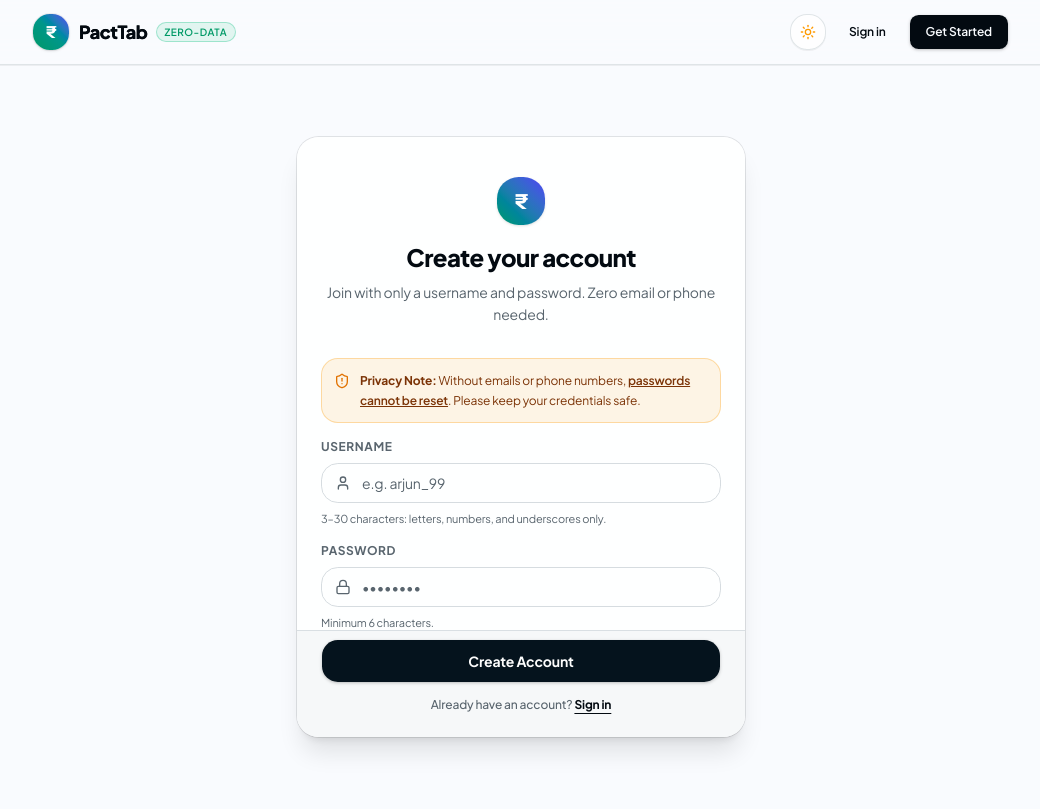
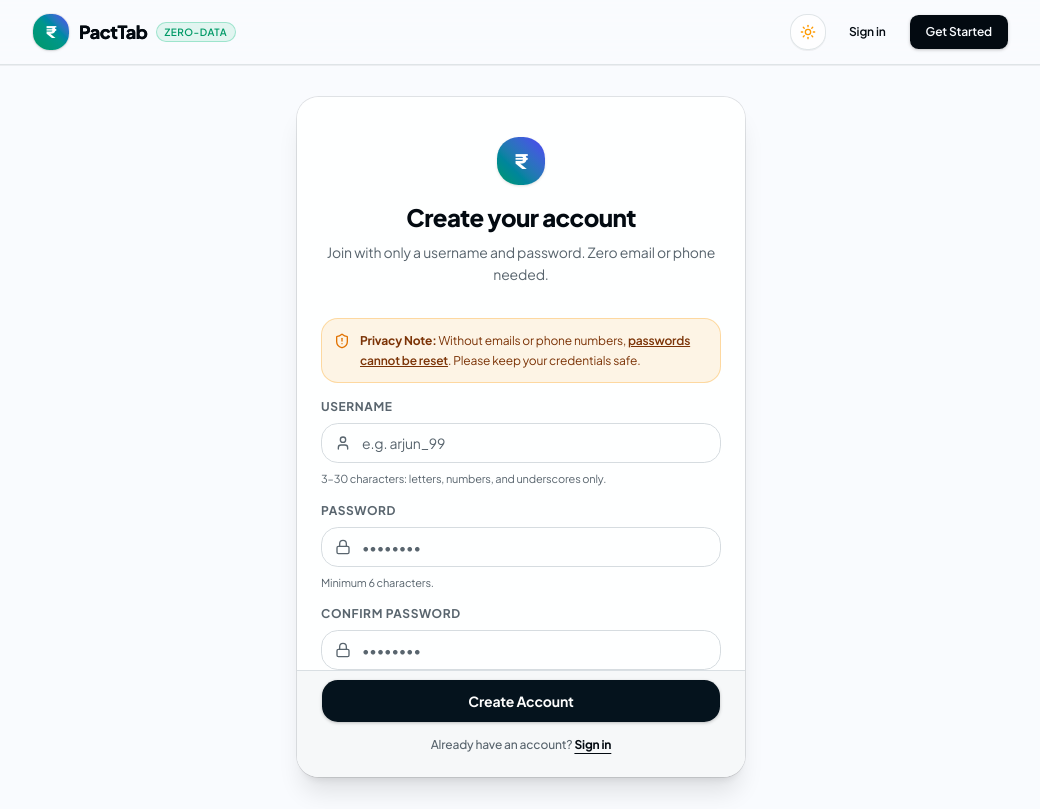
Before and after one commit to aayushsiwa/pacttab, a Next.js app: page /signup in a window 1280 px wide. Shown: the whole page, without its empty margins (119-1159 px from the left). Built offline with nearby package versions, Linux system fonts and the light colour scheme; no server answers.

Commit message:
feat: add confirm password field with real-time match indicator and validation to signup

```diff
--- a/src/actions/auth.ts
+++ b/src/actions/auth.ts
@@ -27,9 +27,26 @@ export type AuthActionState = {
 export async function signUpAction(prevState: AuthActionState | null, formData: FormData): Promise<AuthActionState> {
   const rawUsername = formData.get("username");
   const rawPassword = formData.get("password");
+  const rawConfirmPassword = formData.get("confirmPassword");
   const rawReturnTo = formData.get("returnTo");
 
   const usernameStr = typeof rawUsername === "string" ? rawUsername : "";
+
+  // Validate confirmPassword if supplied in the form
+  if (rawConfirmPassword !== null) {
+    if (typeof rawConfirmPassword !== "string" || !rawConfirmPassword) {
+      return {
+        error: "Please confirm your password.",
+        username: usernameStr,
+      };
+    }
+    if (rawPassword !== rawConfirmPassword) {
+      return {
+        error: "Passwords do not match. Please ensure both passwords match.",
+        username: usernameStr,
+      };
+    }
+  }
 
   const validation = AuthSchema.safeParse({
     username: rawUsername,
--- a/src/app/(auth)/signup/signup-form.tsx
+++ b/src/app/(auth)/signup/signup-form.tsx
@@ -7,7 +7,7 @@ import { Button } from "@/components/ui/button";
 import { Card, CardContent, CardDescription, CardFooter, CardHeader, CardTitle } from "@/components/ui/card";
 import { Input } from "@/components/ui/input";
 import { Label } from "@/components/ui/label";
-import { AlertCircle, ShieldAlert, Lock, User, Link2 } from "lucide-react";
+import { AlertCircle, ShieldAlert, Lock, User, Link2, Check } from "lucide-react";
 
 interface SignUpFormProps {
   returnTo?: string;
@@ -21,6 +21,19 @@ export function SignUpForm({ returnTo }: SignUpFormProps) {
 
   const [username, setUsername] = useState("");
   const [password, setPassword] = useState("");
+  const [confirmPassword, setConfirmPassword] = useState("");
+  const [clientError, setClientError] = useState<string | null>(null);
+
+  const errorMessage = clientError || state?.error;
+
+  const handleSubmit = (e: React.FormEvent<HTMLFormElement>) => {
+    if (password !== confirmPassword) {
+      e.preventDefault();
+      setClientError("Passwords do not match. Please ensure both passwords match.");
+      return;
+    }
+    setClientError(null);
+  };
 
   return (
     <Card className="w-full max-w-md border-border/80 bg-card/90 shadow-xl backdrop-blur-sm rounded-2xl overflow-hidden">
@@ -34,7 +47,7 @@ export function SignUpForm({ returnTo }: SignUpFormProps) {
         </CardDescription>
       </CardHeader>
 
-      <form action={formAction}>
+      <form action={formAction} onSubmit={handleSubmit}>
         {/* Preserve returnTo target URL */}
         {returnTo && <input type="hidden" name="returnTo" value={returnTo} />}
 
@@ -54,10 +67,10 @@ export function SignUpForm({ returnTo }: SignUpFormProps) {
             </div>
           </div>
 
-          {state?.error && (
+          {errorMessage && (
             <div className="flex items-center gap-2.5 rounded-xl border border-destructive/30 bg-destructive/10 p-3 text-xs text-destructive font-medium">
               <AlertCircle className="h-4 w-4 shrink-0" />
-              <span>{state.error}</span>
+              <span>{errorMessage}</span>
             </div>
           )}
 
@@ -97,7 +110,10 @@ export function SignUpForm({ returnTo }: SignUpFormProps) {
                 name="password"
                 type="password"
                 value={password}
-                onChange={(e) => setPassword(e.target.value)}
+                onChange={(e) => {
+                  setPassword(e.target.value);
+                  if (clientError) setClientError(null);
+                }}
                 placeholder="••••••••"
                 autoComplete="new-password"
                 required
@@ -108,6 +124,40 @@ export function SignUpForm({ returnTo }: SignUpFormProps) {
             <p className="text-[11px] text-muted-foreground">
               Minimum 6 characters.
             </p>
+          </div>
+
+          <div className="space-y-2">
+            <Label htmlFor="confirmPassword" className="text-xs font-bold uppercase tracking-wider text-muted-foreground">
+              Confirm Password
+            </Label>
+            <div className="relative">
+              <Lock className="absolute left-3.5 top-3 h-4 w-4 text-muted-foreground" />
+              <Input
+                id="confirmPassword"
+                name="confirmPassword"
+                type="password"
+                value={confirmPassword}
+                onChange={(e) => {
+                  setConfirmPassword(e.target.value);
+                  if (clientError) setClientError(null);
+                }}
+                placeholder="••••••••"
+                autoComplete="new-password"
+                required
+                className="pl-10 h-10 rounded-xl"
+                disabled={isPending}
+              />
+            </div>
+            {confirmPassword.length > 0 && password !== confirmPassword && (
+              <p className="text-[11px] text-destructive font-medium">
+                Passwords do not match.
+              </p>
+            )}
+            {confirmPassword.length > 0 && password.length >= 6 && password === confirmPassword && (
+              <p className="text-[11px] text-emerald-600 dark:text-emerald-400 font-medium flex items-center gap-1">
+                <Check className="h-3 w-3" /> Passwords match.
+              </p>
+            )}
           </div>
         </CardContent>
 
```
Also changed, not shown: 1 other file (tests, documents, lock files or other folders).
